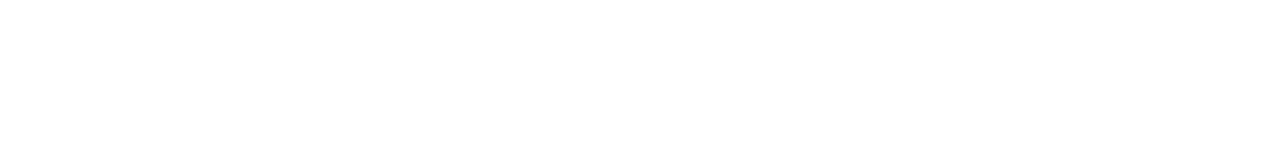
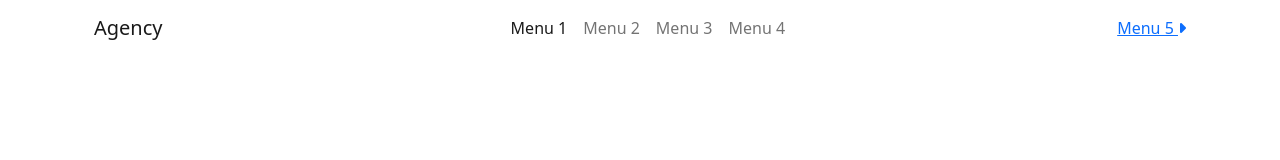
Before and after one commit to nrshagor/SimpleAgencyLangingPage, a plain HTML site: page index.html in a window 1280 px wide. Drawn offline with nearby package versions, Linux system fonts and the light colour scheme.

Commit message:
add navber

```diff
--- /dev/null
+++ b/css/style.css
@@ -0,0 +1,8 @@
+* {
+  box-sizing: border-box;
+  margin: 0;
+}
+/* navbar */
+.navbar-light {
+  background-color: white !important;
+}
--- a/index.html
+++ b/index.html
@@ -26,7 +26,52 @@
       referrerpolicy="no-referrer"
     />
     <!--End font-awesome -->
+    <!-- custom css -->
+    <link rel="stylesheet" href="/css/style.css" />
     <title>Agency</title>
   </head>
-  <body></body>
+  <body>
+    <!-- start navber -->
+    <div class="container">
+      <nav class="navbar navbar-expand-lg navbar-light bg-light">
+        <div class="container-fluid">
+          <button
+            class="navbar-toggler"
+            type="button"
+            data-bs-toggle="collapse"
+            data-bs-target="#navbarTogglerDemo01"
+            aria-controls="navbarTogglerDemo01"
+            aria-expanded="false"
+            aria-label="Toggle navigation"
+          >
+            <span class="navbar-toggler-icon"></span>
+          </button>
+          <div class="collapse navbar-collapse" id="navbarTogglerDemo01">
+            <a class="navbar-brand" href="#">Agency</a>
+            <ul class="navbar-nav m-auto mb-2 mb-lg-0">
+              <li class="nav-item">
+                <a class="nav-link active" aria-current="page" href="#"
+                  >Menu 1</a
+                >
+              </li>
+              <li class="nav-item">
+                <a class="nav-link" href="#">Menu 2</a>
+              </li>
+              <li class="nav-item">
+                <a class="nav-link" href="#">Menu 3</a>
+              </li>
+              <li class="nav-item">
+                <a class="nav-link" href="#">Menu 4</a>
+              </li>
+            </ul>
+            <div class="d-flex">
+              <a class=""> Menu 5 <i class="fa-solid fa-caret-right"></i></a>
+            </div>
+          </div>
+        </div>
+      </nav>
+    </div>
+
+    <!-- end navber -->
+  </body>
 </html>
```
